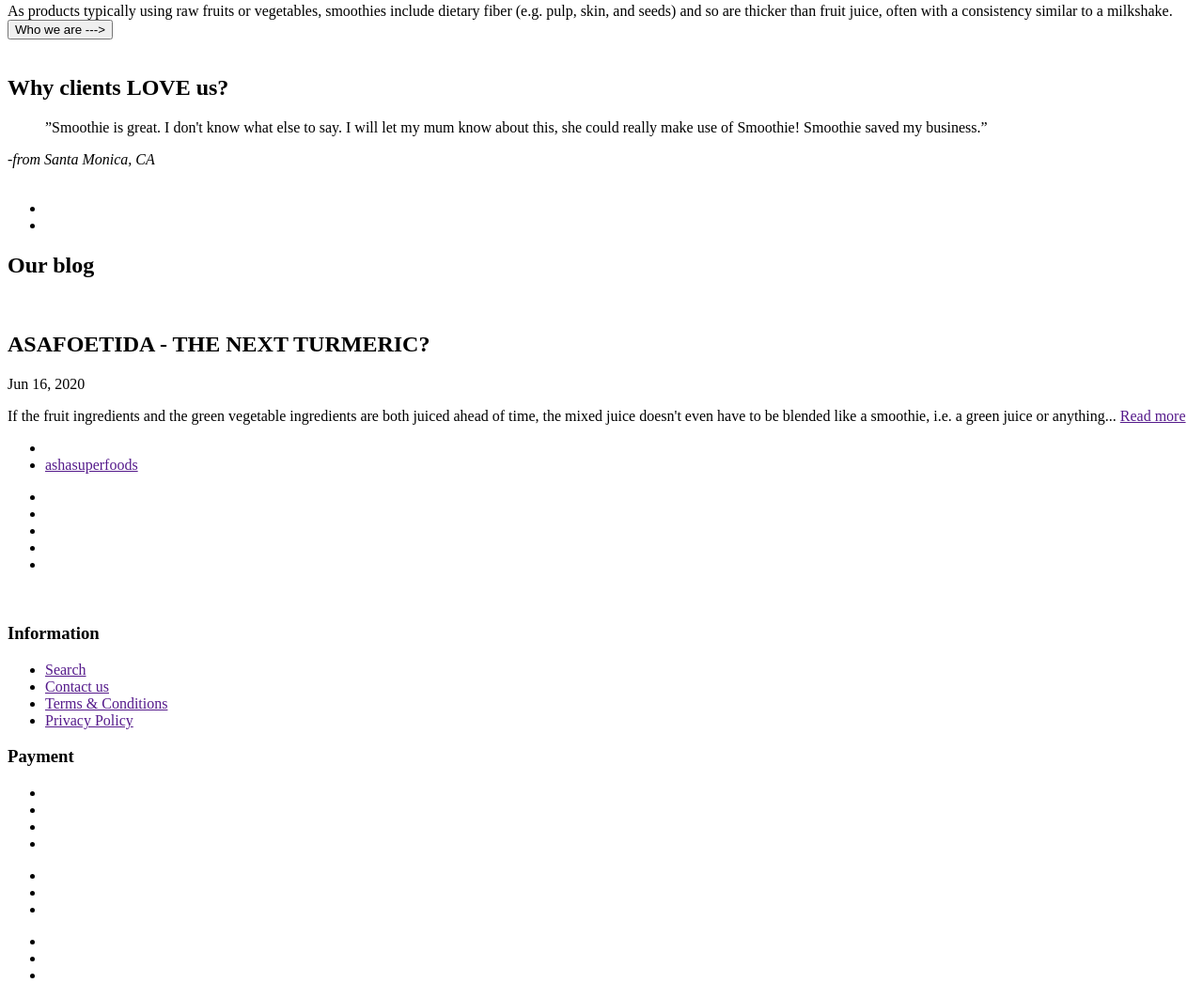
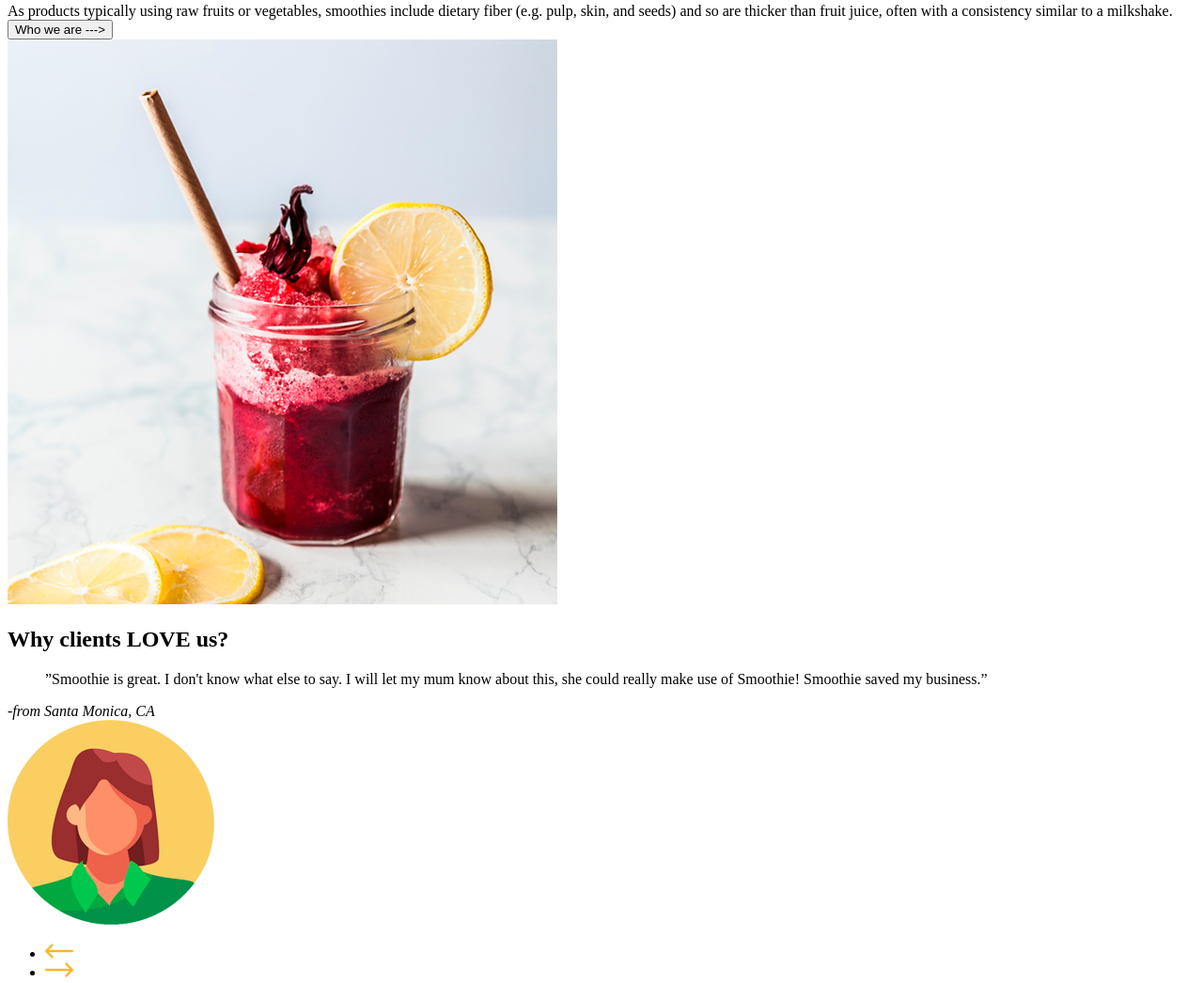
Before and after one commit to gorbunovaav/Smoothie_page, a plain HTML site: page index.html in a window 1280 px wide. Shown: the part 3628-4674 px from the top of the page at 94% size. Drawn offline with Linux system fonts and the light colour scheme.

Commit message:
metodology

```diff
--- a/index.html
+++ b/index.html
@@ -155,7 +155,7 @@
                 <button class="story__btn">Who we are ---></button>
             </div>
             <div class="story__picture">
-                <img class="story__img" src="" alt="">
+                <img class="story__img" src="./assets/images/Story_Img.png" alt="Story_Img">
             </div>
         </section>
         <section class="testimonials">
@@ -167,15 +167,15 @@
                 <span  class="otzyv__text"> <i>-from Santa Monica, CA</i></span>
             </div>
             <div class="testimonials__picture">
-                <img class="testimonials__img" src="" alt="">
+                <img class="testimonials__img" src="./assets/images/testimonials_Img.png" alt="testimonials_Img">
             </div>
-            <div class="testimonials__navigation">
-                <ul class="testimonials__list">
-                    <li class="testimonials__list-item">
-                        <img class="testimonials__img" src="" alt="">
+            <div class="testimonials__navigation navigation">
+                <ul class="navigation__list">
+                    <li class="navigation__list-item">
+                        <img class="navigation__img" src="./assets/images/Arrow_left.png" alt="Arrow_left">
                     </li>
-                    <li class="testimonials__list-item">
-                        <img class="testimonials__img" src="" alt="">
+                    <li class="navigation__list-item">
+                        <img class="navigation__img" src="./assets/images/Arrow_right.png" alt="Arrow_right">
                     </li>
                 </ul>
             </div>
```
Also changed, not shown: assets/images/Arrow_left.png (added), assets/images/Arrow_right.png (added).
